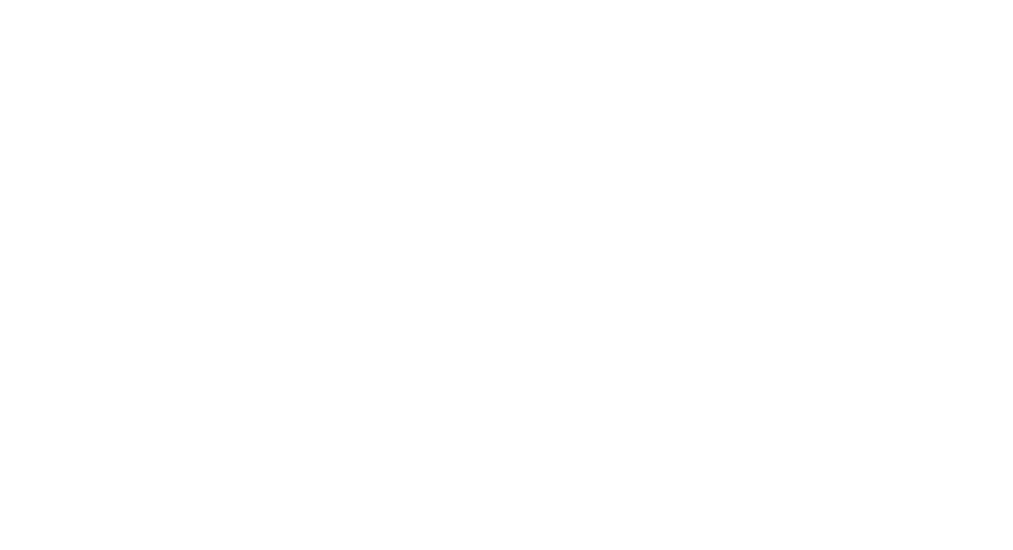
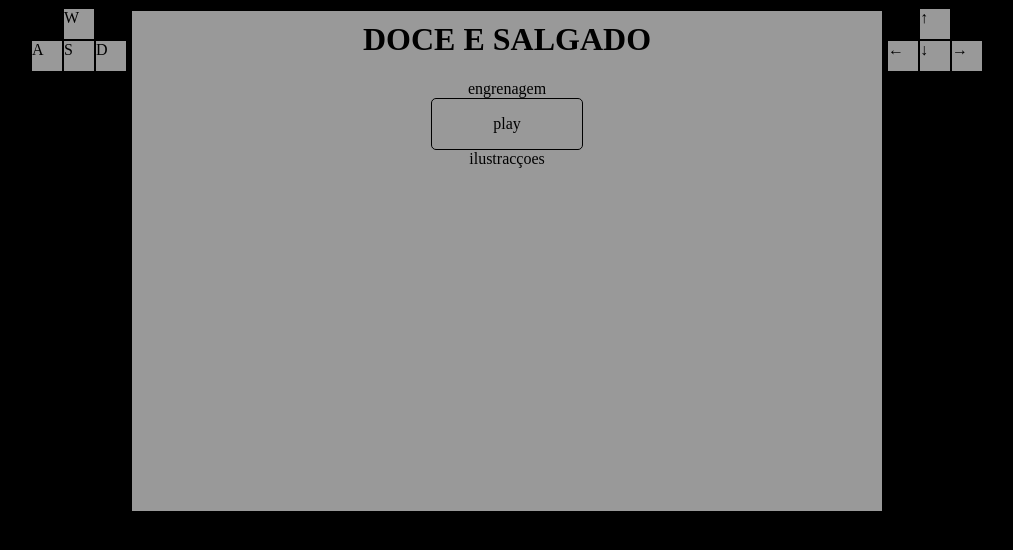
Before and after one commit to alunos8a/doce-e-salgado, an Angular app: page /game in a window 1280 px wide. Before the commit this address led to /. Shown: the top 550 px of the page, without its empty margins (133-1146 px from the left). Built offline with nearby package versions, Linux system fonts and the light colour scheme.

Commit message:
adicao da fisica do jogo

```diff
--- a/src/app/app-routing.module.ts
+++ b/src/app/app-routing.module.ts
@@ -4,9 +4,9 @@ import { RouterModule, Routes } from '@angular/router';
 import { HomeComponent } from './home/home.component';
 
 const routes: Routes = [
-  // {path: '', component: HomeComponent},
+  {path: '', component: HomeComponent},
   {
-    path: '',
+    path: 'game',
     loadChildren: () => import('./game/game.module').then(m => m.GameModule)
   },
 ];
--- a/src/app/game/game/game.component.css
+++ b/src/app/game/game/game.component.css
@@ -1,8 +1,10 @@
+
 .container {
   width: 100%;
   height: 100%;
   display: flex;
   justify-content: center;
+  background-color: rgb(0,0,0);
 }
 
 .info {
@@ -21,8 +23,47 @@
   height: 30px;
   align-items: center;
   border: solid 0.5px;
+  background-color: white;
 }
 
 .canvas {
   border: solid;
+  background-color: white;
 }
+
+.modal {
+  display: block; /* Hidden by default */
+  position: fixed; /* Stay in place */
+  z-index: 1; /* Sit on top */
+  left: 0;
+  top: 0;
+  width: 100%; /* Full width */
+  height: 100%; /* Full height */
+  overflow: auto; /* Enable scroll if needed */
+  background-color: rgb(0,0,0); /* Fallback color */
+  background-color: rgba(0,0,0,0.4); /* Black w/ opacity */
+}
+
+.modal-content {
+  width: 100%;
+  height: 100%;
+  display: flex;
+  align-items: center;
+  flex-direction: column;
+}
+
+
+.play {
+  height: 50px;
+  width: 150px;
+  border: solid 0.5px;
+  border-radius: 5px;
+  display: flex;
+  align-items: center;
+  justify-content: center;
+}
+
+.play:hover {
+  background-color: blue;
+  color: white;
+}
--- a/src/app/game/game/game.component.html
+++ b/src/app/game/game/game.component.html
@@ -14,7 +14,23 @@
     </div>
 
     <div class="game">
-      <canvas #game class="canvas" width="750" height="500"></canvas>
+      <div>
+        <canvas #game class="canvas" width="750" height="500"></canvas>
+      </div>
+      <div class="modal" *ngIf="!play">
+        <div class="modal-content">
+          <div>
+            <h1>DOCE E SALGADO</h1>
+          </div>
+          <div>engrenagem</div>
+          <div>
+            <div class="play" (click)="playPause()">play</div>
+          </div>
+          <div>
+            ilustracçoes
+          </div>
+        </div>
+      </div>
     </div>
 
     <div class="info">
--- a/src/app/game/game/game.component.ts
+++ b/src/app/game/game/game.component.ts
@@ -1,10 +1,10 @@
-import { MOVEMENT_KEYS, DIRECTIONS } from './../settings';
+import { GRAVITY, TIME_GRAVITY } from './../settings';
 import { Component, ElementRef, HostListener, OnInit, ViewChild } from '@angular/core';
 import { Player } from '../models';
 import { PLAYER_DIMENSION, VELOCITY } from '../settings';
 
 type MovementKeys = {
-  [key: string]: Function;
+  [key: string]: string;
 }
 
 @Component({
@@ -13,59 +13,159 @@ type MovementKeys = {
   styleUrls: ['./game.component.css']
 })
 export class GameComponent implements OnInit {
+  player1 = {player: 1, direction: 'right', running: false, jumping: false} as Player;
+  player2 = {player: 2, direction: 'left', running: false, jumping: false} as Player;
+  play = false;
+  positionsInterval: any;
+
+  @HostListener('body:keydown.space', ['$event']) onKeyDownSpace = this.playPause
+
   @HostListener('body:keydown', ['$event']) onKeyDown = (e: any) => {
     let key = e.key.toLowerCase();
-    this.move(key)
+    if (this.play) {
+      this.setDirection(key);
+    }
+    console.log('keydown', key);
+  }
+
+  @HostListener('body:keyup', ['$event']) onKeyUp = (e: any) => {
+    let key = e.key.toLowerCase();
+    if (this.play) {
+      this.stopMovement(key);
+    }
+    console.log('keyup', key);
+  }
+
+  @HostListener('document:load') onLoad = () => {
+    this.gravity();
+    this.running();
+    this.draw();
   }
 
   @ViewChild('game', {static: true})
   private game: ElementRef<HTMLCanvasElement> = {} as ElementRef;
   private context: any;
 
-  player1 = {player: 1} as Player;
-  player2 = {player: 2} as Player;
+
 
   movementKeysPlayer1: MovementKeys = {
-    a: () => {this.setPositionX(this.player1, 'left')},
-    d: () => {this.setPositionX(this.player1, 'right')},
+    a: 'left',
+    d: 'right',
+    w: 'up'
   }
   movementKeysPlayer2: MovementKeys = {
-    arrowleft: () => {this.setPositionX(this.player2, 'left')},
-    arrowright: () => {this.setPositionX(this.player2, 'right')},
+    arrowleft: 'left',
+    arrowright: 'right',
+    arrowup: 'up',
   }
 
-  constructor() { }
+  constructor() {}
 
   ngOnInit(): void {
     this.context = this.game.nativeElement.getContext('2d');
-    this.start();
+    let maxX = this.game.nativeElement.width - PLAYER_DIMENSION.width;
+    let maxY = this.game.nativeElement.height - PLAYER_DIMENSION.height;
+    this.player1.position = {x: Math.floor(Math.random() * maxX), y: Math.floor(Math.random() * maxY)};
+    this.player1.positionJump = this.player1.position;
+    this.player2.position = {x: Math.floor(Math.random() * maxX), y: Math.floor(Math.random() * maxY)};
+    this.player2.positionJump = this.player2.position;
   }
 
-  start() {
-    let maxX = this.game.nativeElement.width - PLAYER_DIMENSION.width;
-    let maxY = this.game.nativeElement.height - PLAYER_DIMENSION.width;
-    this.player1.position = {x: Math.floor(Math.random() * maxX), y: Math.floor(Math.random() * maxY)};
-    this.player2.position = {x: Math.floor(Math.random() * maxX), y: Math.floor(Math.random() * maxY)};
-  }
 
-  async move(key: string) {
-    if (key in this.movementKeysPlayer1) {
-      this.player1.lastKeyPress = key;
-      this.movementKeysPlayer1[key]();
-    } else if (key in this.movementKeysPlayer2) {
-      this.player2.lastKeyPress = key;
-      this.movementKeysPlayer2[key]();
+  playPause() {
+    this.play = !this.play
+    if (this.play){
+      this.positionsInterval = setInterval(
+        () => {
+          this.gravity();
+          this.running();
+          this.draw()
+        },
+        TIME_GRAVITY
+      )
+    } else {
+      clearInterval(this.positionsInterval)
     }
   }
 
-  setPositionX(player: Player, direction: string){
-    if (direction == 'right') {
-      player.position.x += VELOCITY;
-    } else {
-      player.position.x -= VELOCITY;
+  setDirection(key: string) {
+    console.log('this.setDirection');
+    console.log(this.player1);
+    console.log(this.player2);
+    if (key in this.movementKeysPlayer1) {
+      this.player1.lastKeyPress = key;
+      this.player1.running = true;
+      if (key == 'w') {
+        this.player1.positionJump = this.player1.position;
+        this.player1.jumping = true;
+      } else {
+        this.player1.direction = this.movementKeysPlayer1[key]
+      }
+    } else if (key in this.movementKeysPlayer2) {
+      this.player2.lastKeyPress = key;
+      this.player2.running = true;
+      if (key == 'arrowup') {
+        this.player2.positionJump = this.player2.position;
+        this.player2.jumping = true;
+      } else {
+        this.player2.direction = this.movementKeysPlayer2[key]
+      }
     }
-    console.log(player.player, player.lastKeyPress, player.position);
-    this.draw()
+  }
+
+  stopMovement(key: string) {
+    if (key in this.movementKeysPlayer1) {
+      this.player1.running = false;
+      if (key == 'w') {
+        this.player1.jumping = false;
+      }
+    } else if (key in this.movementKeysPlayer2) {
+      this.player2.running = false;
+      if (key == 'arrowup') {
+        this.player2.jumping = false;
+      }
+    }
+  }
+
+  // gravity(player1: Player, player2: Player) {
+  gravity() {
+    if (this.player1.position.y < this.game.nativeElement.height - PLAYER_DIMENSION.height) {
+      this.player1.position.y += GRAVITY;
+    }
+    if (this.player2.position.y < this.game.nativeElement.height  - PLAYER_DIMENSION.height) {
+      this.player2.position.y += GRAVITY;
+    }
+    this.draw();
+  }
+
+  running() {
+    this.setPosition(this.player1);
+    this.setPosition(this.player2);
+  }
+
+  setPosition(player: Player){
+    if (player.running) {
+      let position = player.position.x;
+      if (player.direction == 'right') {
+        position += VELOCITY;
+      } else {
+        position -= VELOCITY;
+      }
+
+      if (0 <= position && position <= this.game.nativeElement.width - PLAYER_DIMENSION.width) {
+        player.position.x = position;
+      }
+    }
+
+    if (player.jumping){
+      if (player.position.y > 0){
+        player.position.y -= VELOCITY + GRAVITY;
+      }
+
+      if (player.position.y <= player.positionJump.y - PLAYER_DIMENSION.height){
+        this.stopMovement(player.lastKeyPress)
+      }
+    }
   }
 
   draw() {
--- a/src/app/game/models.ts
+++ b/src/app/game/models.ts
@@ -8,6 +8,9 @@ export interface Player {
   player: number;
   type: number;
   direction: string;
+  running: boolean;
+  jumping: boolean;
+  positionJump: Position
   lastKeyPress: string;
   life: number;
   extraLife: number;
--- a/src/app/game/settings.ts
+++ b/src/app/game/settings.ts
@@ -1,7 +1,5 @@
-export const VELOCITY = 1;
+export const VELOCITY = 10;
 export const PLAYER_DIMENSION = {width: 40, height: 100};
 export const DIRECTIONS = ['right', 'left'];
-export const MOVEMENT_KEYS = {
-  player1: ['a', 's', 'd', 'w'],
-  player2: ['arrowup','arrowleft', 'arrowright','arrowdown']
-};
+export const GRAVITY = 10;
+export const TIME_GRAVITY = 1000/60;
--- a/src/app/home/home.component.html
+++ b/src/app/home/home.component.html
@@ -1 +1,3 @@
-<p>home works!</p>
+<div class="container">
+
+</div>
--- a/src/styles.css
+++ b/src/styles.css
@@ -1 +1,3 @@
-/* You can add global styles to this file, and also import other style files */
+body {
+  background-color: #000000;
+}
```
